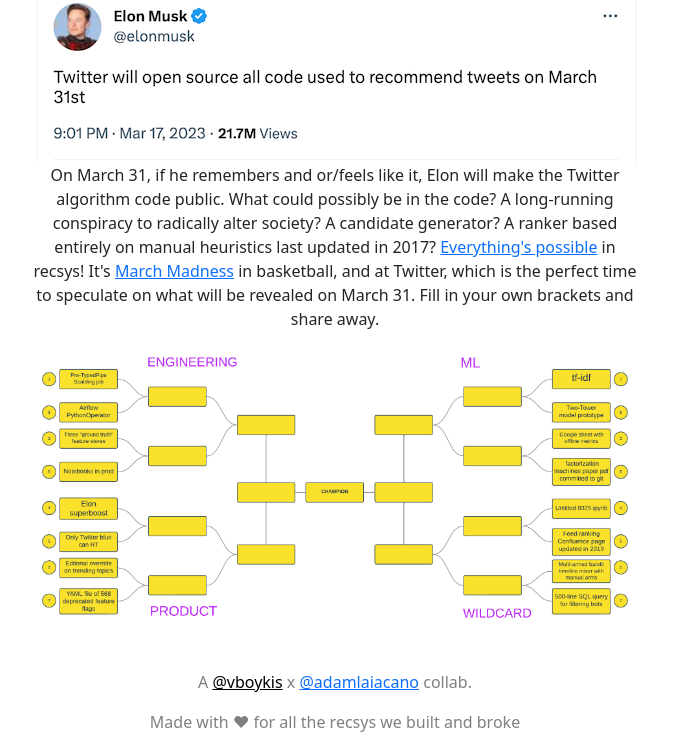
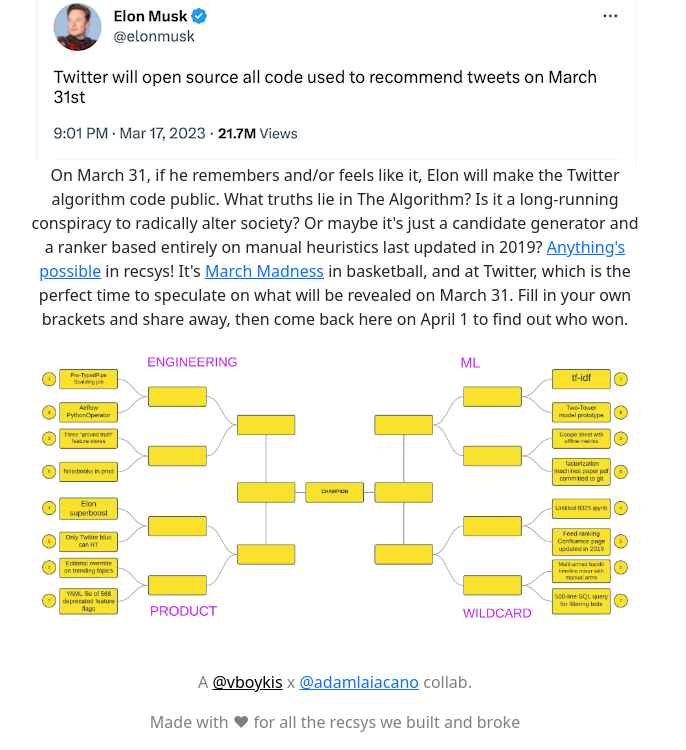
Before and after one commit to veekaybee/recsys-bracket, a plain HTML site: page index.html in a window 1280 px wide. Shown: the part 138-888 px from the top of the page, without its empty margins (305-991 px from the left). Drawn offline with Linux system fonts and the light colour scheme.

Commit message:
small copy tweaks

```diff
--- a/index.html
+++ b/index.html
@@ -90,17 +90,17 @@
         <main class="px-3">
             <h2>Recsys Madness 2023</h2>
             <img src="assets/img/oss.png" class="img-fluid float-left">
-            <p class="text-left"> On March 31, if he remembers and or/feels like it, Elon will make the
-                Twitter algorithm code public. What could possibly be in the code?
-                A long-running conspiracy to radically alter society? A candidate generator?
-                A ranker based entirely on manual heuristics last updated in 2017?
-                <a href="https://vicki.substack.com/p/what-we-talk-about-when-we-talk-about">Everything's possible</a>
+            <p class="text-left"> On March 31, if he remembers and/or feels like it, Elon will make the
+                Twitter algorithm code public. What truths lie in The Algorithm?
+                Is it a long-running conspiracy to radically alter society? Or maybe it's just a candidate generator and
+                a ranker based entirely on manual heuristics last updated in 2019?
+                <a href="https://vicki.substack.com/p/what-we-talk-about-when-we-talk-about">Anything's possible</a>
                 in recsys! It's <a
                     href="https://en.wikipedia.org/wiki/NCAA_Division_I_men%27s_basketball_tournament">March Madness</a>
                 in basketball,
                 and at Twitter, which is the perfect time to speculate on what will be revealed on March 31.
 
-                Fill in your own brackets and share away.
+                Fill in your own brackets and share away, then come back here on April 1 to find out who won.
 
 
 
```
